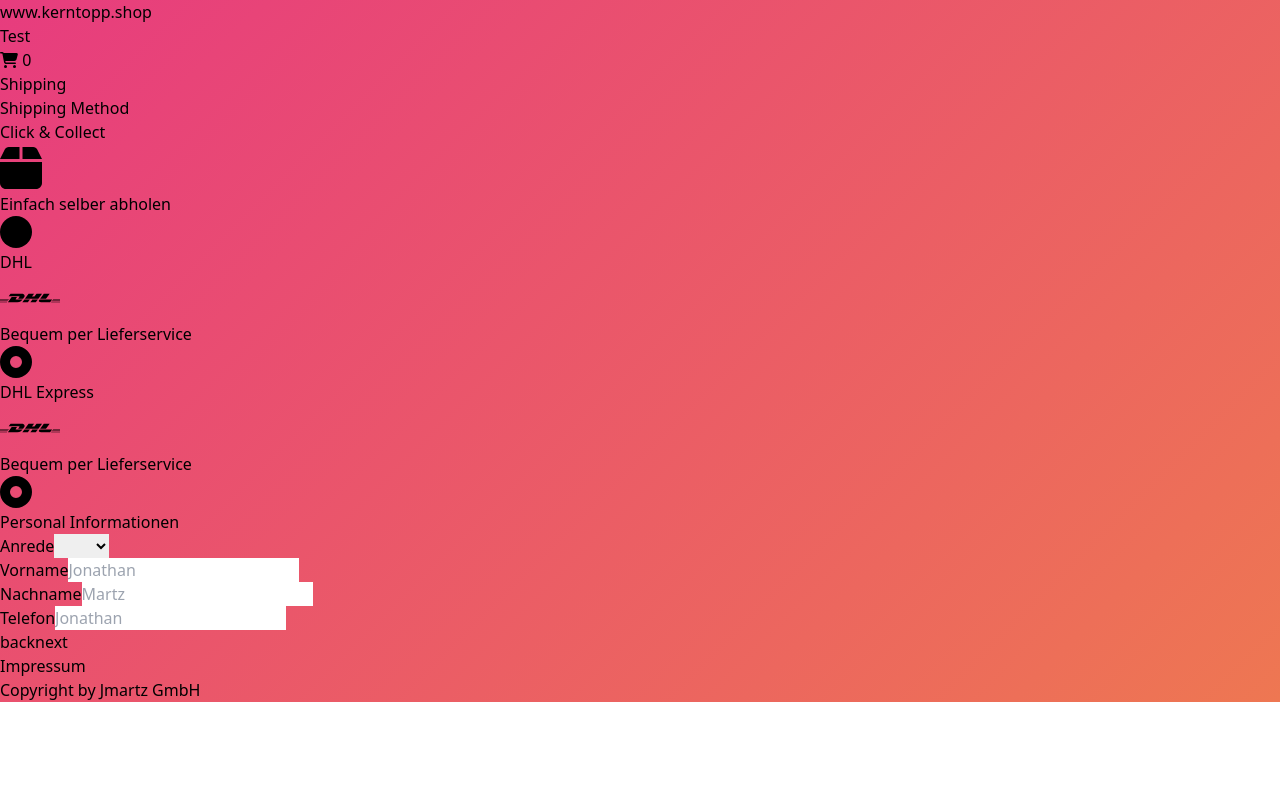
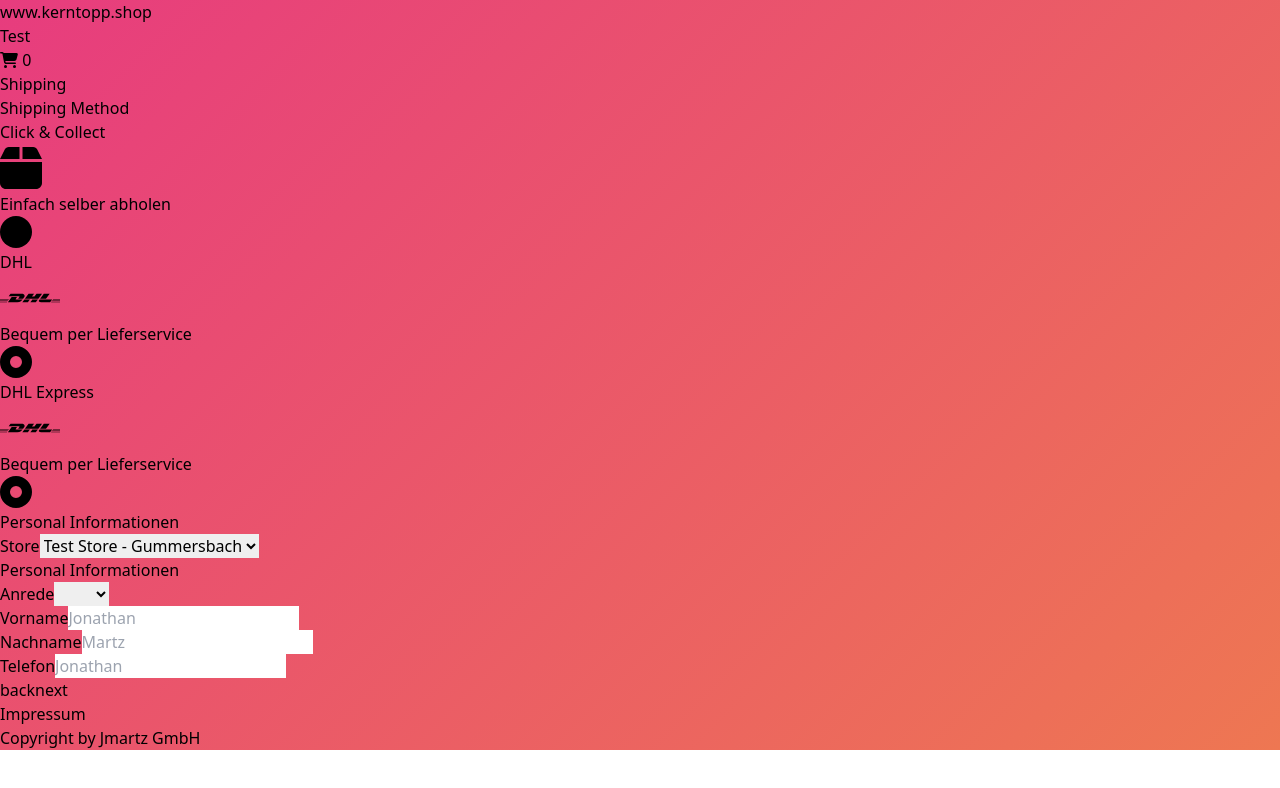
Before and after one commit to jmartz-gmbh/vite-kerntopp-shop, a Vue app in the folder app/: page /checkout/shipping in a window 1280 px wide. Shown: the top 788 px of the page. Built offline with nearby package versions, Linux system fonts and the light colour scheme; sample sign-in values are in the browser's storage.

Commit message:
fix same bug, add pickup store address

```diff
--- a/app/src/components/billing/address.vue
+++ b/app/src/components/billing/address.vue
@@ -126,7 +126,7 @@ export default {
   },
   data() {
     return {
-      same: false,
+      same: true,
       billing: {
         surename: "woman",
         firstname: "",
--- /dev/null
+++ b/app/src/components/pickup/store.vue
@@ -0,0 +1,37 @@
+<template>
+  <div class="vc-pickup-store">
+    <h2 class="font-bold text-xl">Personal Informationen</h2>
+    <div class="form p-3 border-gray-400 border-2">
+      <div class="form-group w-full px-2 py-2">
+        <label class="mr-2">Store</label>
+        <select v-model="form.store" class="px-2 py-2 bg-gray-400">
+          <option v-for="(store, index) in stores" :value="store.id">
+            {{ store.name }} - {{ store.city }}
+          </option>
+        </select>
+      </div>
+    </div>
+  </div>
+</template>
+
+<script>
+export default {
+  name: "PickupStore",
+  data() {
+    return {
+      form: {
+        store: 0,
+      },
+      stores: [
+        {
+          id: 0,
+          name: "Test Store",
+          street: "Eckenhagenerstrasse 34",
+          postcode: "51645",
+          city: "Gummersbach",
+        },
+      ],
+    };
+  },
+};
+</script>
--- a/app/src/pages/checkout/shipping.vue
+++ b/app/src/pages/checkout/shipping.vue
@@ -9,6 +9,8 @@
         <shipping-method></shipping-method>
       </div>
       <div class="col-span-6 md:col-span-3">
+        <pickup-store v-if="shippingMethod == 'clickAndCollect'">
+        </pickup-store>
         <personal-information
           v-if="shippingMethod == 'clickAndCollect'"
         ></personal-information>
@@ -36,6 +38,7 @@ import ShippingMethod from "../../components/shipping/method.vue";
 import ShippingAddress from "../../components/shipping/address.vue";
 import BillingAddress from "../../components/billing/address.vue";
 import PersonalInformation from "../../components/personal/information.vue";
+import PickupStore from "../../components/pickup/store.vue";
 
 export default {
   name: "CheckoutShipping",
@@ -59,6 +62,7 @@ export default {
     "shipping-method": ShippingMethod,
     "billing-address": BillingAddress,
     "personal-information": PersonalInformation,
+    "pickup-store": PickupStore,
   },
   computed: {
     shippingMethod: function () {
--- a/app/src/store/checkout.js
+++ b/app/src/store/checkout.js
@@ -10,7 +10,7 @@ export default {
       city: "",
     },
     shippingMethod: "",
-    shippingAndBillingSame: false,
+    shippingAndBillingSame: true,
     billing: {
       surename: "woman",
       firstname: "",
```
